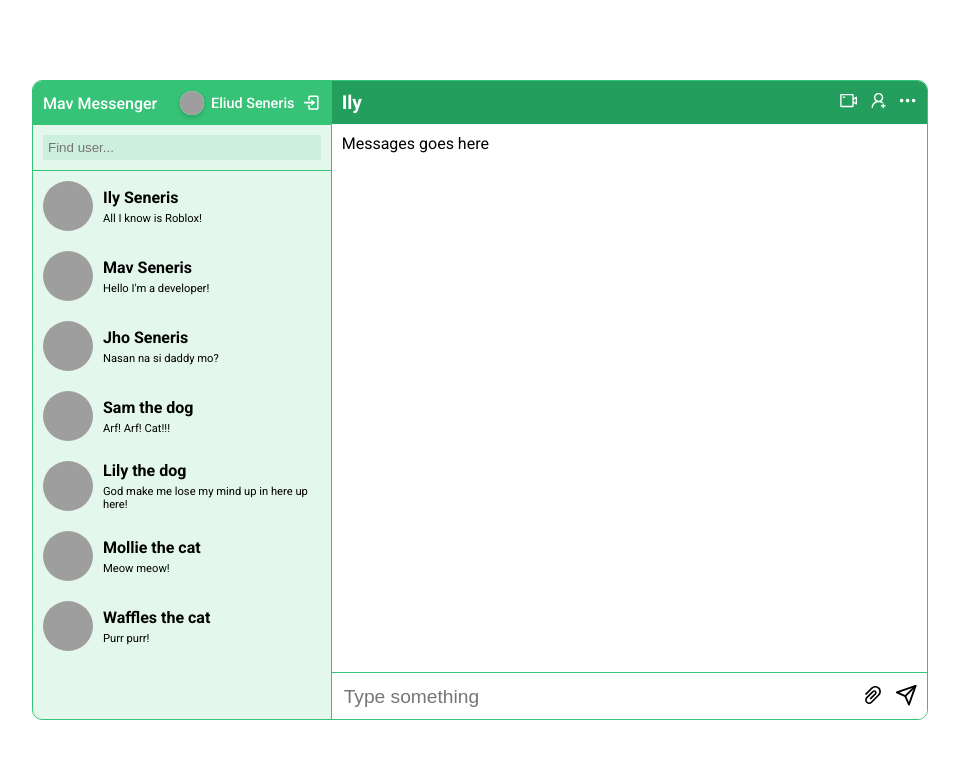
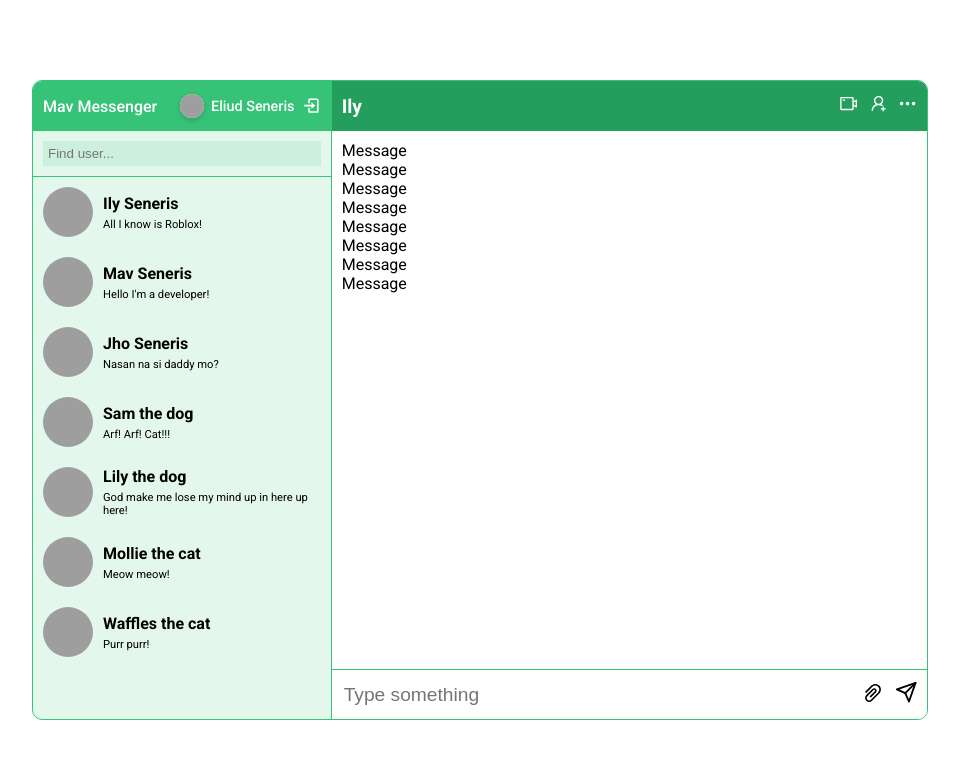
Before and after one commit to mavSeneris/mav-messenger, a React (Vite) app: page / in a window 1280 px wide. Shown: the top 758 px of the page, without its empty margins (160-1119 px from the left). Built offline with nearby package versions, Linux system fonts and the light colour scheme; grey boxes are pictures that could not be loaded.

Commit message:
added message component inside messages component

```diff
--- a/src/App.css
+++ b/src/App.css
@@ -190,6 +190,7 @@ form>input {
 
 /* Navbar */
 .navbar {
+  height: 50px;
   display: flex;
   justify-content: space-between;
   align-items: center;
@@ -313,6 +314,7 @@ form>input {
 }
 
 .chat-header {
+  height: 50px;
   background-color: var(--med-color);
   display: flex;
   justify-content: space-between;
@@ -334,12 +336,13 @@ form>input {
 
 /* Chat-Messages */
 .messages{
-  height: calc(100% - 90px);
+  height: calc(100% - 100px);
   padding: 10px;
 }
 
 /* Chat-Input */
 .input {
+  height: 50px;
   width: 100%;
   padding: 10px;
   background-color: var(--secondary-color);
--- /dev/null
+++ b/src/components/Message.jsx
@@ -0,0 +1,16 @@
+import React from 'react'
+
+export default function Message() {
+  return (
+    <div>
+      <p>Message</p>
+      <p>Message</p>
+      <p>Message</p>
+      <p>Message</p>
+      <p>Message</p>
+      <p>Message</p>
+      <p>Message</p>
+      <p>Message</p>
+    </div>
+  )
+}
--- a/src/components/Messages.jsx
+++ b/src/components/Messages.jsx
@@ -1,9 +1,10 @@
 import React from 'react'
+import Message from './Message'
 
 export default function Messages() {
   return (
     <div className='messages'>
-      Messages goes here
+      <Message/>
     </div>
   )
 }
```
